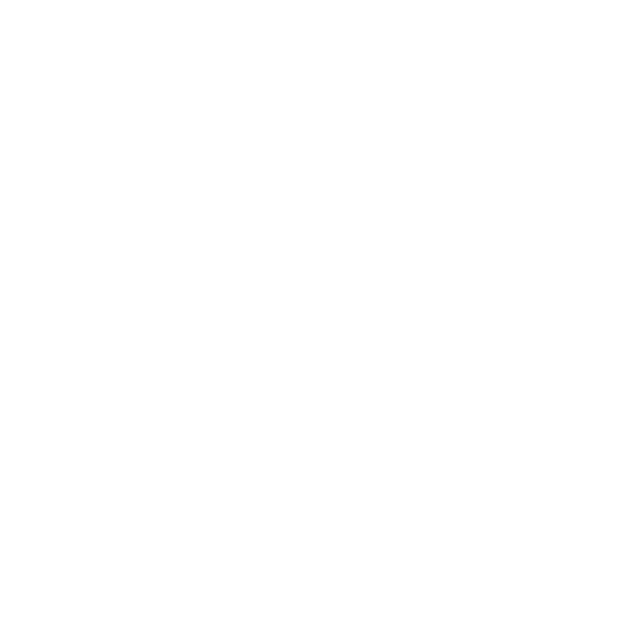
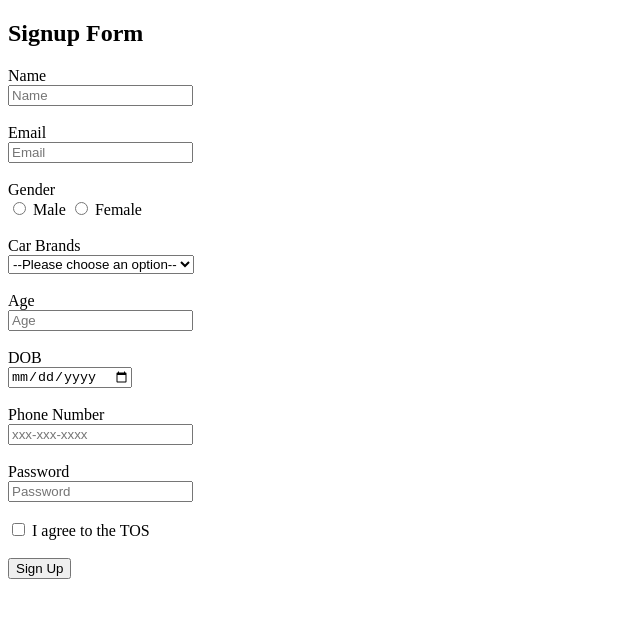
Before and after one commit to acciojob/signup-form-car-surajnimbalkar07, a website: page main.html in a window 1280 px wide. Shown: the whole page, without its empty margins (0-640 px from the left). Drawn offline with Linux system fonts and the light colour scheme.

Commit message:
created a submission

```diff
--- a/main.html
+++ b/main.html
@@ -1,16 +1,75 @@
 <!DOCTYPE html>
+<html lang="en">
+<head>
+    <meta charset="UTF-8">
+    <meta name="viewport" content="width=device-width, initial-scale=1.0">
+    <title>Signup Form</title>
+</head>
+<body>
 
-<html>
+    <h2>Signup Form</h2>
 
-<head>
-	<link rel="stylesheet" href="styles.css">
-</head>
+    <form action="" method="post">
 
-<body>
-	<!-- the entire body must be written by student -->
-    <script type="text/javascript" src="./script.js">
-</script>
+        <!-- Name -->
+        <label for="name">Name</label><br>
+        <input type="text" id="name" name="name" placeholder="Name" required>
+        <br><br>
+
+        <!-- Email -->
+        <label for="email">Email</label><br>
+        <input type="email" id="email" name="email" placeholder="Email" required>
+        <br><br>
+
+        <!-- Gender (Radio buttons) -->
+        <label>Gender</label><br>
+        <input type="radio" id="gender_m" name="gender" value="male" required>
+        <label for="gender_m">Male</label>
+        <input type="radio" id="gender_f" name="gender" value="female" required>
+        <label for="gender_f">Female</label>
+        <br><br>
+
+        <!-- Car Brands (Select) -->
+        <label for="cars">Car Brands</label><br>
+        <select id="cars" name="cars" required>
+            <option value="" disabled selected>--Please choose an option--</option>
+            <option value="toyota">Toyota</option>
+            <option value="honda">Honda</option>
+            <option value="ford">Ford</option>
+            <option value="bmw">BMW</option>
+            <option value="mercedes">Mercedes</option>
+        </select>
+        <br><br>
+
+        <!-- Age -->
+        <label for="age">Age</label><br>
+        <input type="number" id="age" name="age" placeholder="Age" required>
+        <br><br>
+
+        <!-- Date of Birth -->
+        <label for="dob">DOB</label><br>
+        <input type="date" id="dob" name="dob" required>
+        <br><br>
+
+        <!-- Phone Number -->
+        <label for="tel">Phone Number</label><br>
+        <input type="tel" id="tel" name="tel" placeholder="xxx-xxx-xxxx">
+        <br><br>
+
+        <!-- Password -->
+        <label for="password">Password</label><br>
+        <input type="password" id="password" name="password" placeholder="Password" required>
+        <br><br>
+
+        <!-- Terms of Service Checkbox -->
+        <input type="checkbox" id="tos" name="tos" required>
+        <label for="tos">I agree to the TOS</label>
+        <br><br>
+
+        <!-- Submit Button -->
+        <button type="submit">Sign Up</button>
+
+    </form>
 
 </body>
-
 </html>
```
